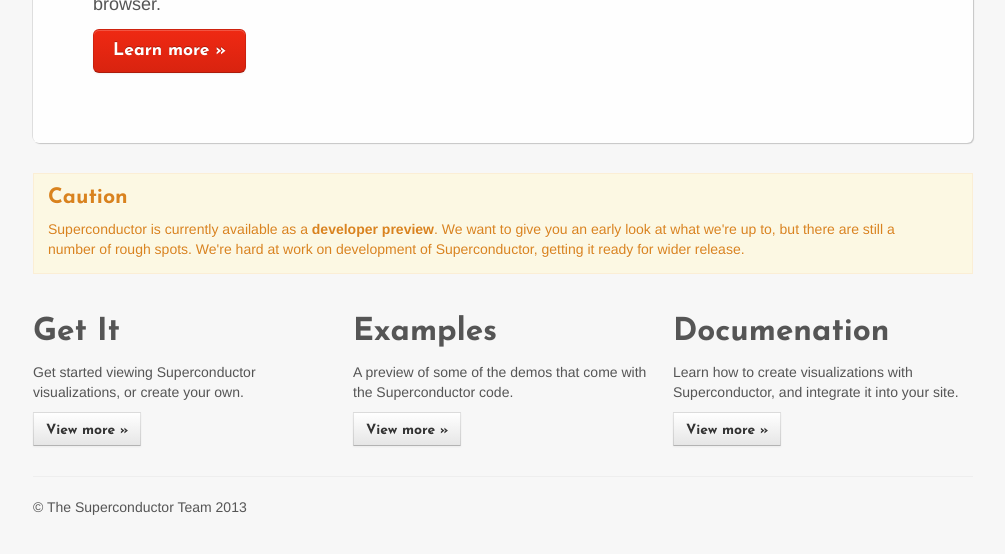
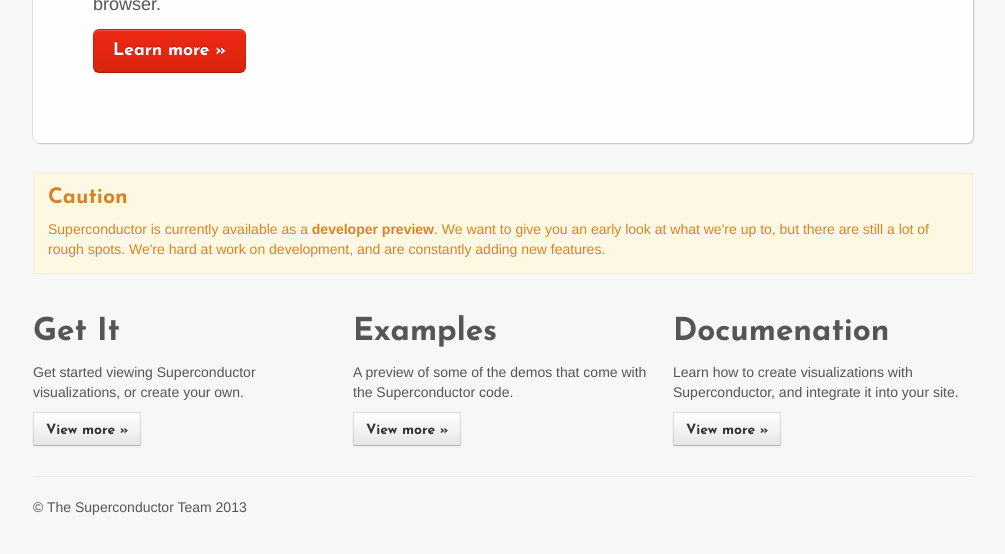
Before and after one commit to Superconductor/superconductor, a Jekyll site: the page built from index.html, in a window 1280 px wide, cut to the strip 324-878 px from the top of the page. Shown: the whole strip, without its empty margins (137-1142 px from the left). Built offline with Jekyll 4.4.1, drawn with Linux system fonts in a browser that asks for light colours; nearby versions of some CDN libraries.

Commit message:
Update wording of 'dev preview' warning.

```diff
--- a/_includes/caution-preview.html
+++ b/_includes/caution-preview.html
@@ -1,4 +1,4 @@
 <div class="alert alert-block ">
 	<h4>Caution</h4>
-	<p>Superconductor is currently available as a <strong>developer preview</strong>. We want to give you an early look at what we're up to, but there are still a number of rough spots. We're hard at work on development of Superconductor, getting it ready for wider release.</p>
+	<p>Superconductor is currently available as a <strong>developer preview</strong>. We want to give you an early look at what we're up to, but there are still a lot of rough spots. We're hard at work on development, and are constantly adding new features.</p>
 </div>
```
